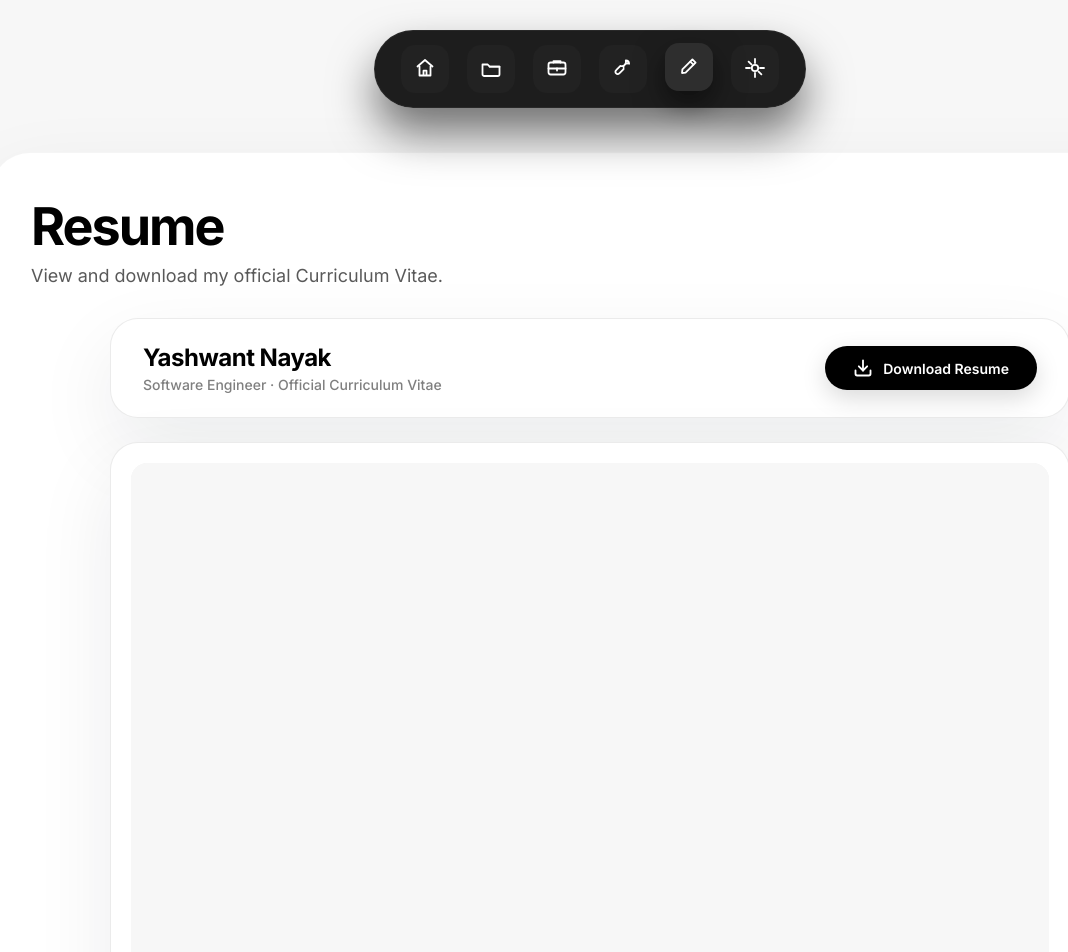
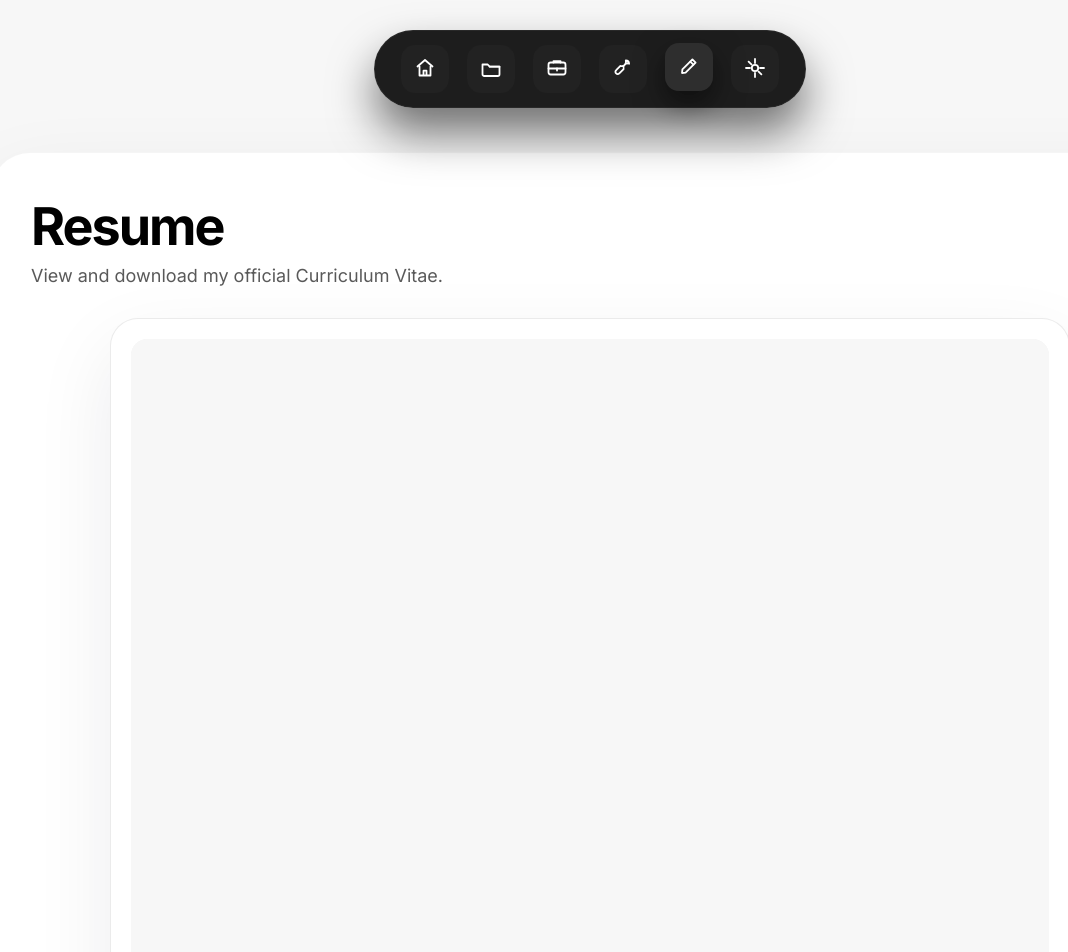
Before and after one commit to YashwantNayak/portfolio, a React (Vite) app: page /resume in a window 1280 px wide. Shown: the top 952 px of the page, without its empty margins (50-1118 px from the left). Built offline with nearby package versions, Linux system fonts and the light colour scheme; no server answers.

Commit message:
Placed Download Resume card below PDF viewer card

```diff
--- a/src/pages/Thoughts.tsx
+++ b/src/pages/Thoughts.tsx
@@ -124,7 +124,22 @@ const Thoughts: React.FC = () => {
       subtitle="View and download my official Curriculum Vitae."
     >
       <div style={{ maxWidth: 960, margin: '0 auto', display: 'flex', flexDirection: 'column', gap: 24 }}>
-        {/* Top Header Card: Title & Download Button */}
+        {/* PDF Reflection Card (Top) */}
+        <div
+          style={{
+            borderRadius: radii.lg || 24,
+            background: '#ffffff',
+            border: '1px solid rgba(0,0,0,0.08)',
+            boxShadow: shadows.soft,
+            padding: '20px',
+            boxSizing: 'border-box',
+            overflow: 'hidden'
+          }}
+        >
+          <PdfCanvasViewer pdfUrl="/resume.pdf" />
+        </div>
+
+        {/* Header Card: Title & Download Button (Bottom, below PDF viewer) */}
         <div
           style={{
             borderRadius: radii.lg || 24,
@@ -174,21 +189,6 @@ const Thoughts: React.FC = () => {
             Download Resume
           </motion.a>
         </div>
-
-        {/* Separate Bottom Card for PDF Reflection */}
-        <div
-          style={{
-            borderRadius: radii.lg || 24,
-            background: '#ffffff',
-            border: '1px solid rgba(0,0,0,0.08)',
-            boxShadow: shadows.soft,
-            padding: '20px',
-            boxSizing: 'border-box',
-            overflow: 'hidden'
-          }}
-        >
-          <PdfCanvasViewer pdfUrl="/resume.pdf" />
-        </div>
       </div>
     </PageWrapper>
   )
```
Also changed, not shown: 2 other files (tests, documents, lock files or other folders).
